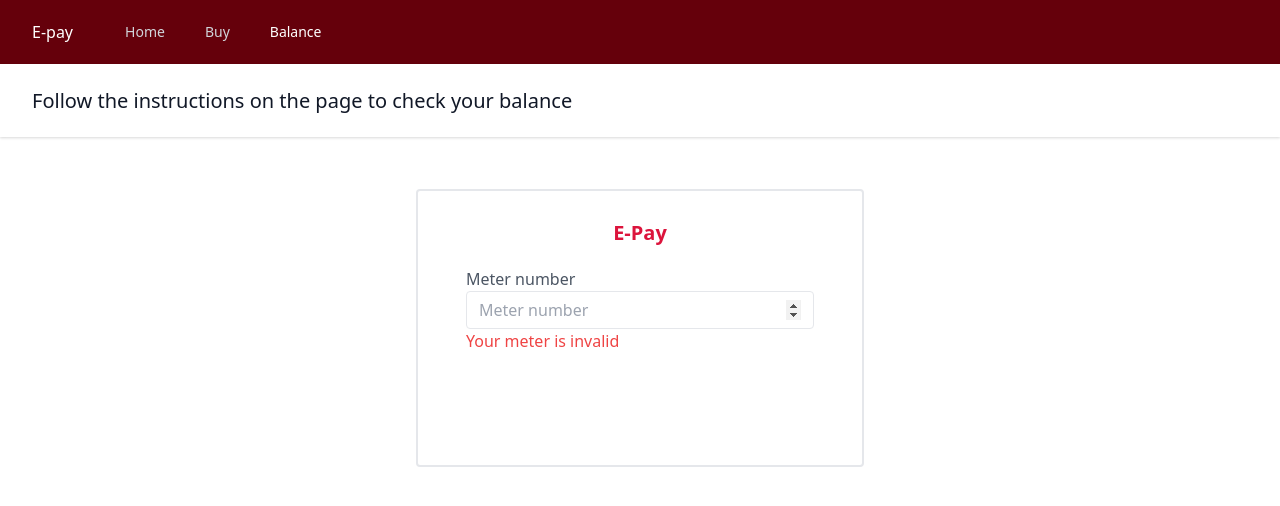
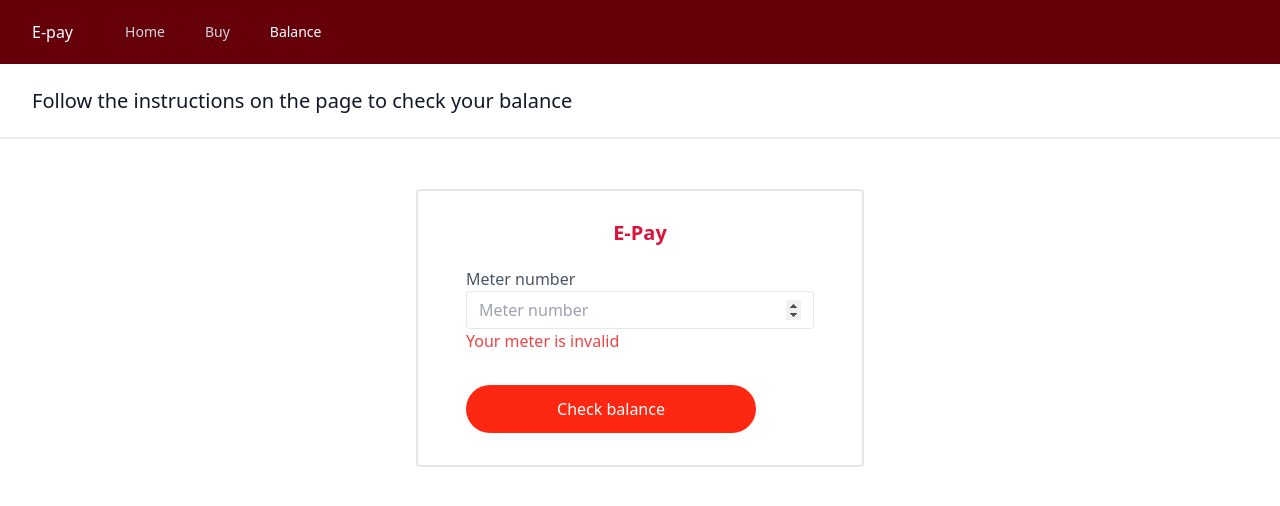
Before and after one commit to Emmanuel-kwizera/E-pay, a React (Vite) app in the folder Front-End/: page /balance in a window 1280 px wide. Shown: the top 506 px of the page. Built offline with nearby package versions, Linux system fonts and the light colour scheme.

Commit message:
now to server

```diff
--- /dev/null
+++ b/Front-End/src/App.css
@@ -0,0 +1,3 @@
+.bg-main{
+    background-color: #fe2712;
+}
--- a/Front-End/src/App.jsx
+++ b/Front-End/src/App.jsx
@@ -7,6 +7,7 @@ import Home from "./views/Home";
 import Buy from "./views/Buy";
 import NotFound from "./views/NotFound";
 import Balance from "./views/Balance";
+import './App.css'
 
 const App = () => {
   return (
```
